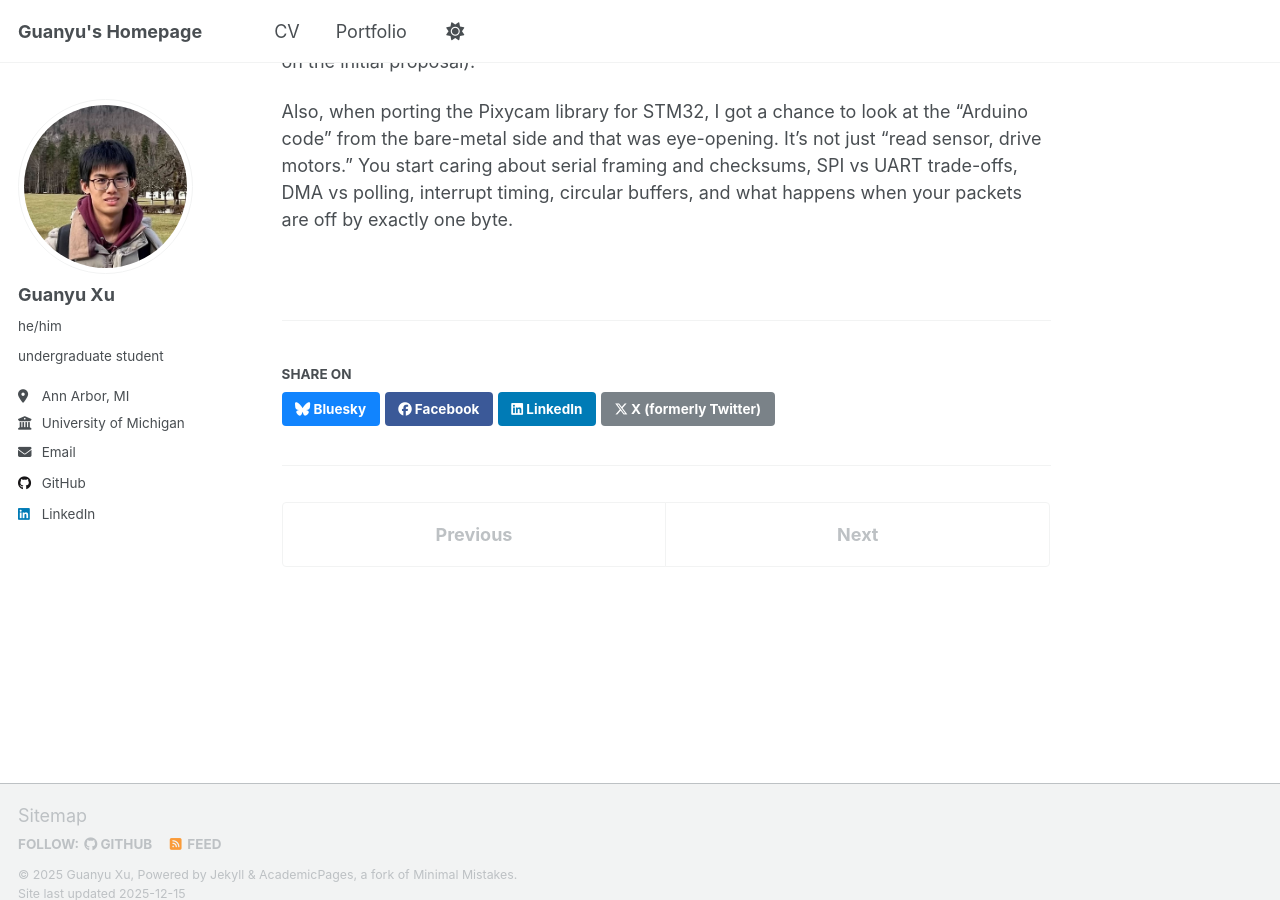
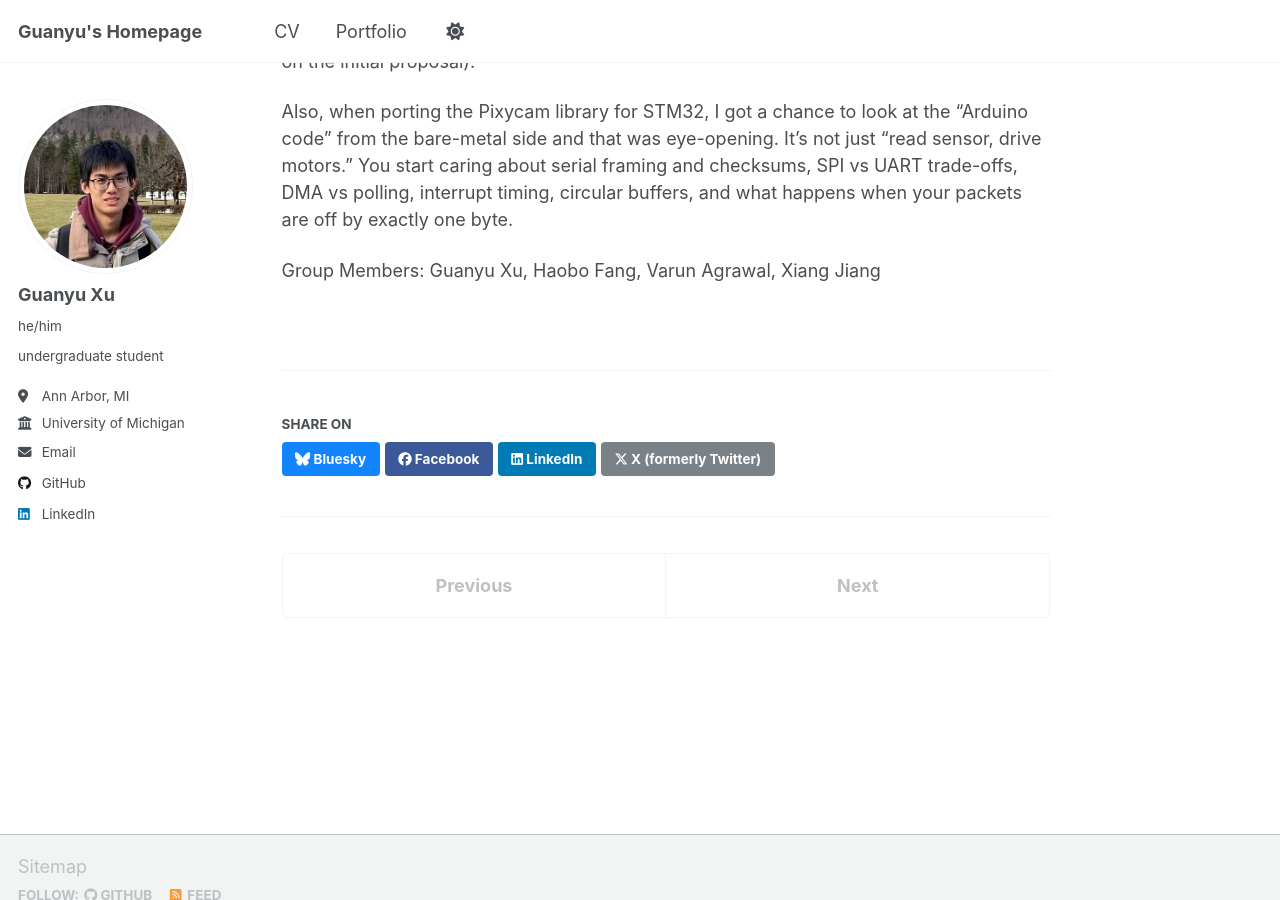
Before and after one commit to XuGuaaaanyu/XuGuaaaanyu.github.io, a Jekyll site: the page built from _portfolio/02.LumenGrid.md, in a window 1280 px wide and 900 px high, scrolled down 4382 px. Built offline with Jekyll 4.4.1, drawn with Linux system fonts in a browser that asks for light colours; a script that is not in the unit is left out.

Commit message:
update member

```diff
--- a/_portfolio/02.LumenGrid.md
+++ b/_portfolio/02.LumenGrid.md
@@ -47,3 +47,5 @@ The PixyCam is a powerful camera module with an ESP32 processor on board that ha
 Starting from this project, my major field of study started to change from mechanical-oriented to electrical- and computer-oriented. One fun thing about implementing this project is how we gradually increase the difficulty by adding more and more things. Actually, we added the entire playground system only three weeks before the deadline, because we completed the other two earlier than we expected (Yeah only those two were on the initial proposal).
 
 Also, when porting the Pixycam library for STM32, I got a chance to look at the “Arduino code” from the bare-metal side and that was eye-opening. It’s not just “read sensor, drive motors.” You start caring about serial framing and checksums, SPI vs UART trade-offs, DMA vs polling, interrupt timing, circular buffers, and what happens when your packets are off by exactly one byte.
+
+Group Members: Guanyu Xu, Haobo Fang, Varun Agrawal, Xiang Jiang
```
Also changed, not shown: _portfolio/03.Wheel.md (line endings or trailing spaces).
